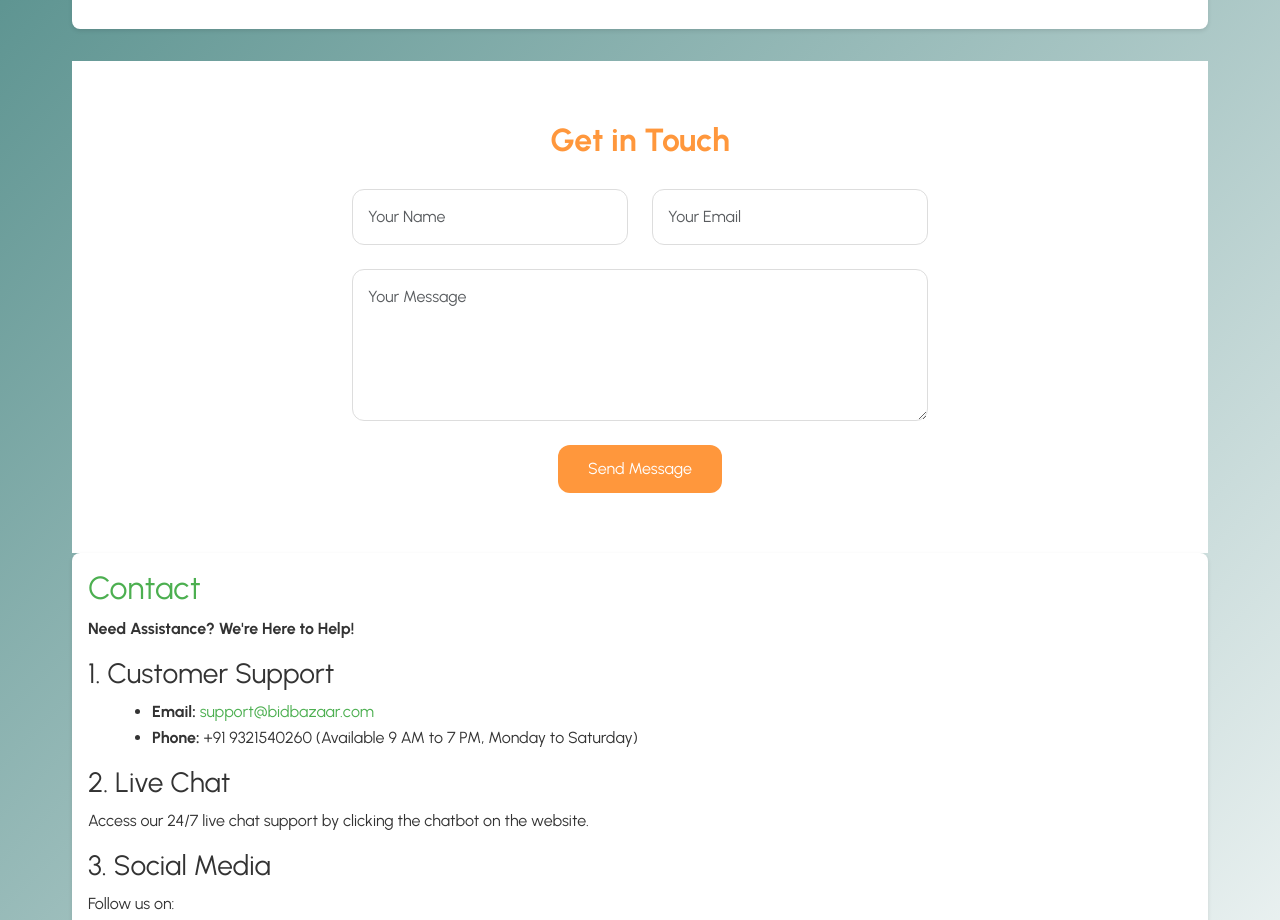
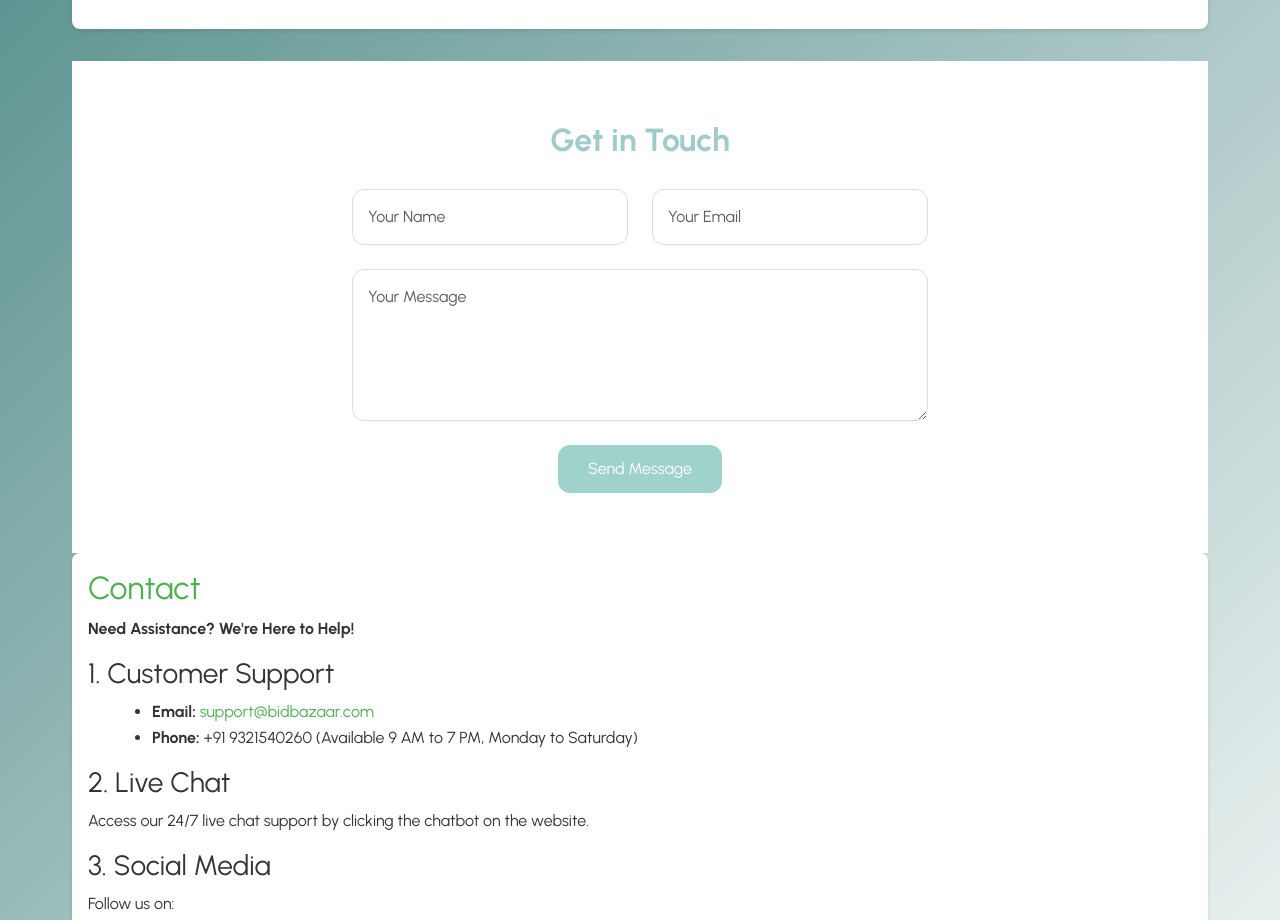
Before and after one commit to vanshikaamodi/BIZBAZAAR, a website: page public/others/help.html in a window 1280 px wide. Shown: the part 790-1710 px from the top of the page. Drawn offline with nearby package versions, Linux system fonts and the light colour scheme.

Commit message:
danadone

```diff
--- a/public/others/help.html
+++ b/public/others/help.html
@@ -121,7 +121,7 @@
         }
 
         .contact-section h2 {
-            color: #ff973c;
+            color: #a0cbc8;
             font-weight: 700;
             text-align: center;
             margin-bottom: 30px;
@@ -134,7 +134,7 @@
         }
 
         .btn-custom {
-            background-color: #ff973c;
+            background-color: #9fd2cb;
             color: #fff;
             padding: 12px 30px;
             border-radius: 12px;
@@ -143,7 +143,7 @@
         }
 
         .btn-custom:hover {
-            background-color: #f68d45;
+            background-color: #9fc5cf;
         }
 
         footer.custom-footer {
```
Also changed, not shown: uploads/1745320651306-630245997-camera.jpg (added), uploads/1745320651317-657522763-phone.jpg (added).
